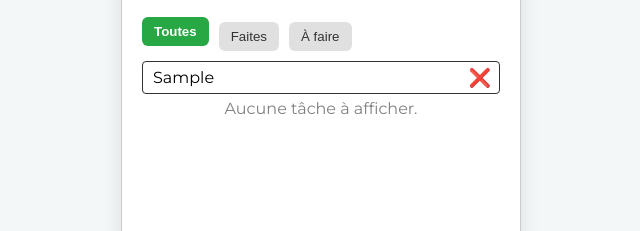
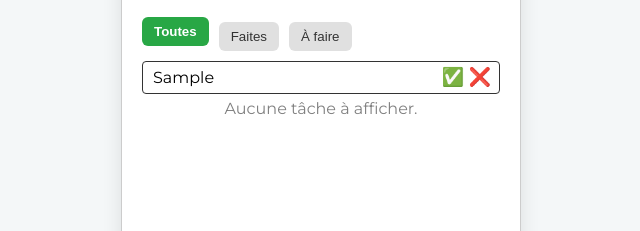
Before and after one commit to massensee/javascript-60jours, a plain HTML site: page semaine-02/todo-list/index.html in a window 1280 px wide. Both pictures are taken after typing "Sample" into the empty fields and a click on the button "Ajouter". Shown: the part 297-528 px from the top of the page, 319-959 px from the left. Drawn offline with Linux system fonts and the light colour scheme.

Commit message:
Ajout du bouton de validation des tâches avec mise à jour du statut et sauvegarde

```diff
--- a/semaine-02/todo-list/script.js
+++ b/semaine-02/todo-list/script.js
@@ -96,7 +96,11 @@ function addTask(taskObj) {
     liEl.classList.add("done");
   }
 
-  liEl.addEventListener("click", () => {
+  const btnValider = document.createElement("button");
+  btnValider.classList.add("btn-valider");
+  btnValider.textContent = "✅";
+
+  btnValider.addEventListener("click", () => {
     liEl.classList.toggle("done");
     taskObj.faite = !taskObj.faite;
     addLocalStorage();
@@ -118,6 +122,7 @@ function addTask(taskObj) {
     }, 400);
   });
 
+  liEl.appendChild(btnValider);
   liEl.appendChild(deleteTask);
   result.appendChild(liEl);
 
--- a/semaine-02/todo-list/style.css
+++ b/semaine-02/todo-list/style.css
@@ -67,6 +67,23 @@ h2 {
   position: relative;
 }
 
+.btn-valider {
+  background-color: transparent;
+  border: none;
+  font-size: 18px;
+  cursor: pointer;
+  position: absolute;
+  right: 35px;
+  top: 4px;
+  border-radius: 5px;
+  transition: background-color 0.2s ease-in-out;
+  color: #28a745;
+}
+
+.btn-valider:hover {
+  background-color: rgba(40, 167, 69, 0.1);
+}
+
 .btn-supprimer {
   background-color: transparent;
   border: none;
@@ -76,7 +93,7 @@ h2 {
   cursor: pointer;
   position: absolute;
   right: 8px;
-  top: 5px;
+  top: 4px;
   transition: background-color 0.3s ease-in-out;
 }
 
```
